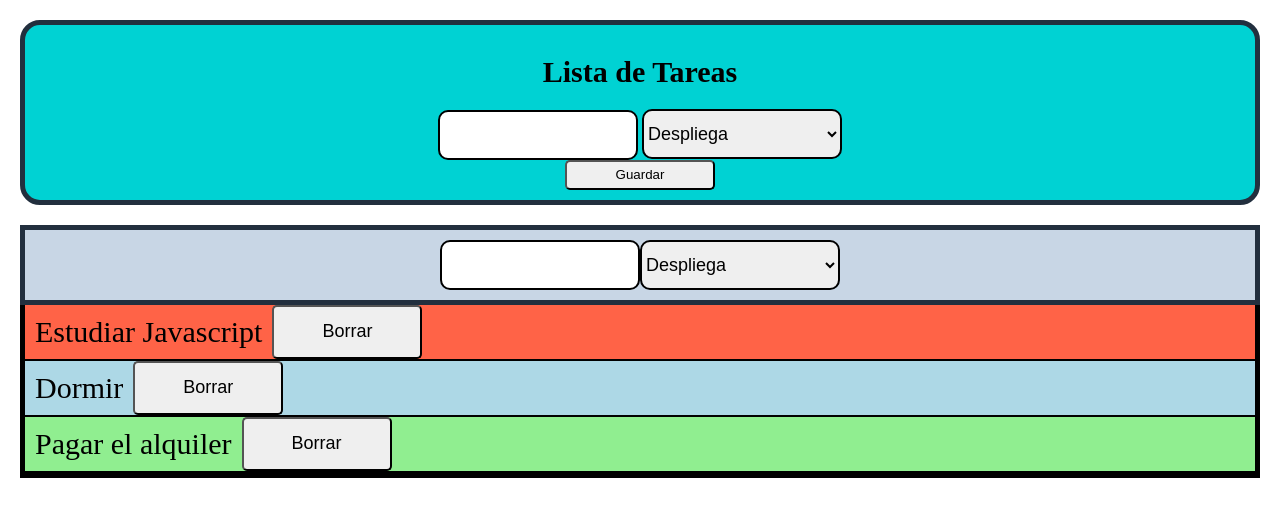
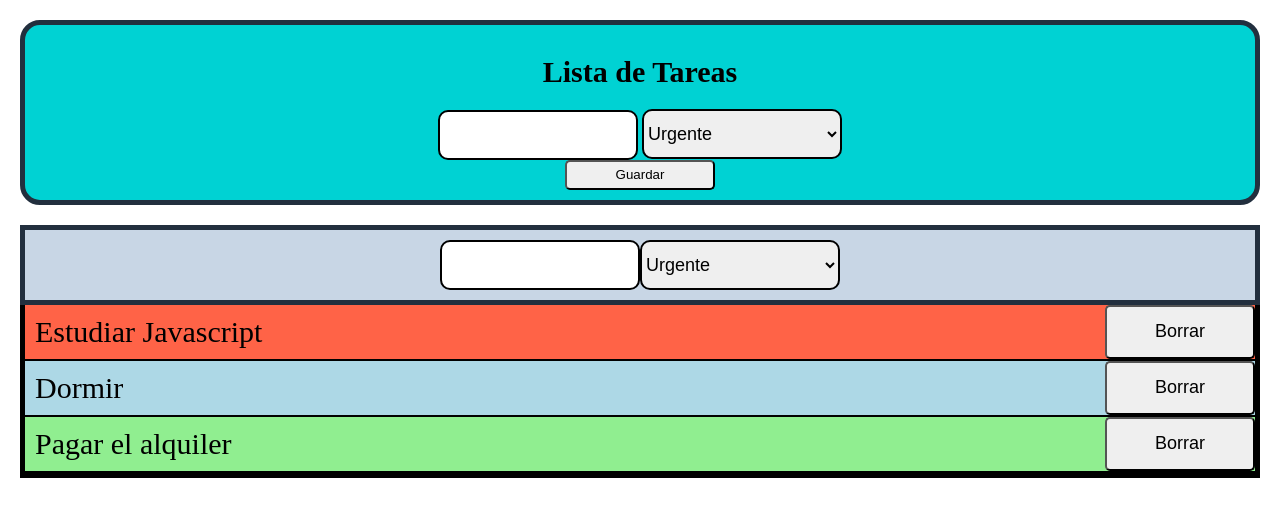
Before and after one commit to Isabelcasmot/entrega_js_tareas, a plain HTML site: page index.html in a window 1280 px wide. Drawn offline with Linux system fonts and the light colour scheme.

Commit message:
Ultimos retoques

```diff
--- a/css/style.css
+++ b/css/style.css
@@ -85,6 +85,7 @@ main  .seccionTareas div{
     height: auto;
     border-bottom: 2px solid black;
     display: flex;
+    justify-content: space-between;
 }
 
 .seccionTareas p{
--- a/index.html
+++ b/index.html
@@ -20,7 +20,6 @@
                 <form class="formulario" action="">
                     <input type="text" id="inputTarea">
                     <select id="selector">
-                        <option selected>Despliega</option>
                         <option value="urgente">Urgente</option>
                         <option value="diaria">Diaria</option>
                         <option value="mensual">Mensual</option>
@@ -45,7 +44,7 @@
 
                 <div>
                     <select name="" id="selectPrioridad">
-                        <option selected>Despliega</option>
+
                         <option value="urgente">Urgente</option>
                         <option value="diaria">Diaria</option>
                         <option value="mensual">Mensual</option>
--- a/js/tareas.js
+++ b/js/tareas.js
@@ -15,12 +15,9 @@ function printTareas(pTareas, pSection) {
     pSection.innerHTML = '';
 
     for (let tarea of pTareas) {
-
         let divTarea = printTarea(tarea)
-
         pSection.appendChild(divTarea)
     }
-
 }
 
 
@@ -40,10 +37,9 @@ function printTarea(pTarea) {
 
     })
 
+    const div = document.createElement('div');
 
-
-
-    const div = document.createElement('div');
+    //pintado por prioridad
 
     if (pTarea.prioridad === 'diaria') {
         div.style.backgroundColor = 'lightblue'
@@ -77,11 +73,10 @@ function saveTarea(event) {
 
     const divNuevaLista = printTarea(nuevaTarea);
     seccionTareas.appendChild(divNuevaLista)
-
 }
 
 
-
+//Borrar tareas
 
 function borrarElemento(pId, pTareas) {
     const nuevoArr = [];
@@ -91,8 +86,9 @@ function borrarElemento(pId, pTareas) {
         }
     }
     return nuevoArr;
+}
 
-}
+//filtrado desplegable
 
 selectPrioridad.addEventListener('change', (event) => {
 
@@ -105,6 +101,7 @@ selectPrioridad.addEventListener('change', (event) => {
     printTareas(filtrados, seccionTareas)
 });
 
+//filtrado por texto
 inputTexto.addEventListener('input', (event) => {
 
     const arrFiltradoTexto = listaTareas.filter(tarea => {
@@ -112,7 +109,6 @@ inputTexto.addEventListener('input', (event) => {
     });
 
     printTareas(arrFiltradoTexto, seccionTareas);
-
 });
 
 
```
